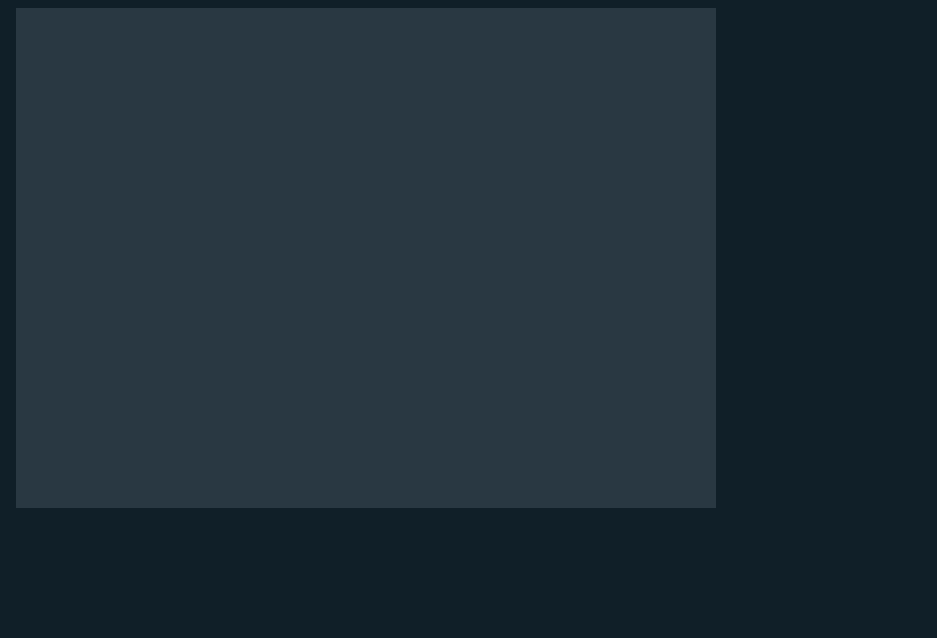
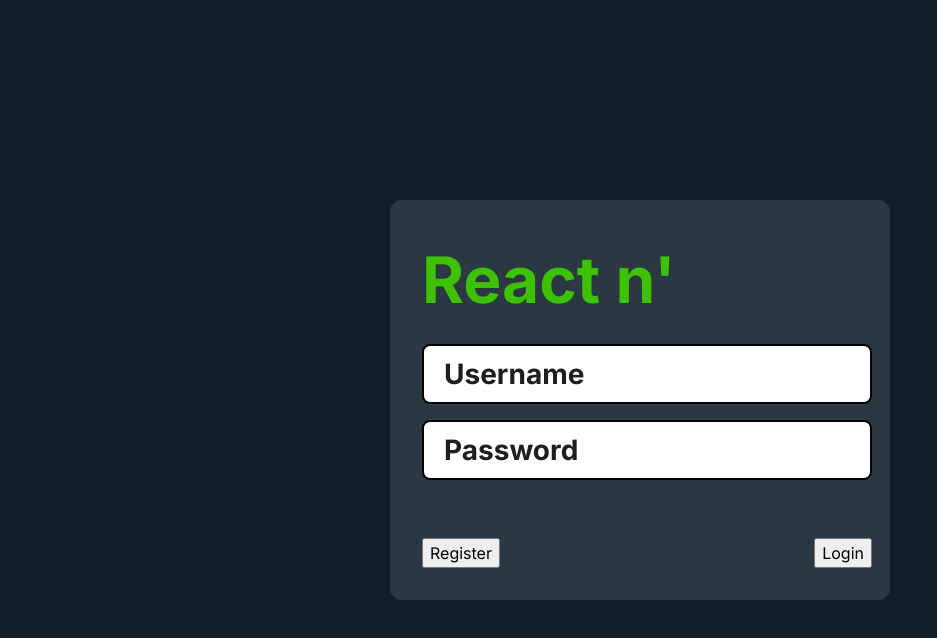
Before and after one commit to Kapprikorn/frontend-react-ReactnCards, a React (Vite) app: page / in a window 1280 px wide. Shown: the top 638 px of the page, without its empty margins (0-937 px from the left). Built offline with nearby package versions, Linux system fonts and the light colour scheme.

Commit message:
Applied figma styling to login component. Applied figma layout to the login page.

```diff
--- a/src/pages/login/Login.jsx
+++ b/src/pages/login/Login.jsx
@@ -1,10 +1,57 @@
 import styles from './Login.module.css';
+import { useState } from 'react';
 
 function Login() {
+  const [username, setUsername] = useState('');
+  const [password, setPassword] = useState('');
+
+  const handleRegister = (event) => {
+    event.preventDefault();
+    console.log('registerd', username, password);
+  };
+  const handleLogin = (event) => {
+    event.preventDefault();
+    console.log('logged in', username, password);
+  };
+
   return (
     <div className="main-content">
       <div className={styles.loginWrapper}>
-
+        <h1 className={styles.loginHeader}>React n&#39; Cards</h1>
+        <form>
+          <div className={styles.inputFieldWrapper}>
+            <input
+              type="text"
+              placeholder="Username"
+              value={username}
+              onChange={(e) => setUsername(e.target.value)}
+              className={styles.inputField}
+            />
+            <input
+              type="password"
+              placeholder="Password"
+              value={password}
+              onChange={(e) => setPassword(e.target.value)}
+              className={styles.inputField}
+            />
+          </div>
+          <div className={styles.buttonWrapper}>
+            <button
+              type="submit"
+              className="register-button"
+              onClick={handleRegister}
+            >
+              Register
+            </button>
+            <button
+              type="submit"
+              className="login-button"
+              onClick={handleLogin}
+            >
+              Login
+            </button>
+          </div>
+        </form>
       </div>
     </div>
   );
--- a/src/pages/login/Login.module.css
+++ b/src/pages/login/Login.module.css
@@ -1,5 +1,59 @@
 .loginWrapper {
   background-color: #293842;
-  height: 500px;
-  width: 700px;
+  height: 400px;
+  width: 500px;
+  position: absolute;
+  top: 50%;
+  left: 50%;
+  transform: translate(-50%, -50%);
+  border-radius: 12px;
+  display: flex;
+  flex-direction: column;
+  padding: 32px;
+  gap: 32px;
 }
+
+.loginHeader {
+  height: 80px;
+  font-size: 64px;
+  color: #3DC100;
+  flex-grow: 1;
+}
+
+form {
+  display: flex;
+  flex-direction: column;
+  justify-content: space-between;
+  padding: 0;
+
+  width: 450px;
+  height: 233px;
+}
+
+.inputFieldWrapper {
+  display: flex;
+  flex-direction: column;
+  gap: 16px;
+}
+
+.buttonWrapper {
+  display: flex;
+  flex-direction: row;
+  justify-content: space-between;
+}
+
+.inputField {
+  flex-grow: 1;
+  height: 60px;
+  border: 2px solid #000000;
+  border-radius: 8px;
+  padding-left: 20px;
+  font-weight: 700;
+  font-size: 28px;
+
+  &::placeholder {
+    font-weight: 700;
+    font-size: 28px;
+    color: #1E1E1E;
+  }
+}
```
